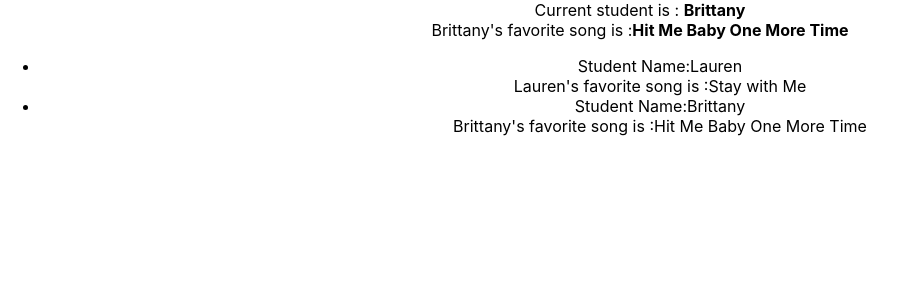
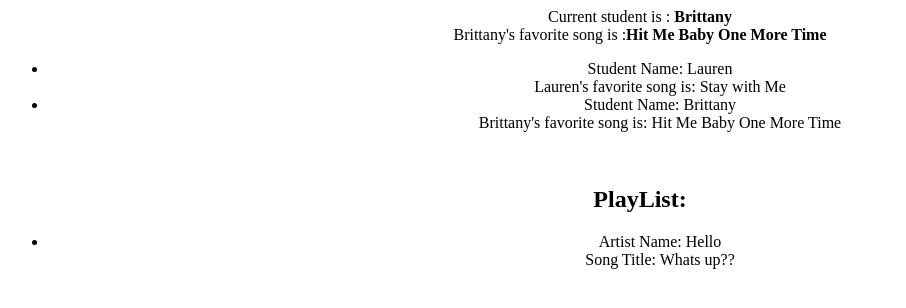
Before and after one commit to pleaseonthekeys/Redux_Mini_Sprint, a React (Create React App) app: page / in a window 1280 px wide. Shown: the top 308 px of the page, without its empty margins (0-906 px from the left). Built offline with nearby package versions, Linux system fonts and the light colour scheme.

Commit message:
switching to student branch

```diff
--- a/src/App.js
+++ b/src/App.js
@@ -5,10 +5,10 @@ import "./App.css";
 
 class App extends Component {
   render() {
-    console.log(">>> The state is >>> ", {
-      current: this.props.current,
-      students: this.props.students
-    });
+    // console.log(">>> The state is >>> ", {
+    //   current: this.props.current,
+    //   students: this.props.students
+    // });
     return (
       <div className="App">
         <span>
@@ -24,11 +24,24 @@ class App extends Component {
           {this.props.students.list.map(student => {
             return (
               <li>
-                <span>Student Name:{student.name}</span>
+                <span>Student Name: {student.name}</span>
                 <br />
                 <span>
-                  {student.name}'s favorite song is :{student.favorite}
+                  {student.name}'s favorite song is: {student.favorite}
                 </span>
+              </li>
+            );
+          })}
+        </ul>
+        <br />
+        <h2>PlayList: </h2>
+        <ul>
+          {this.props.playList.playList.map(song => {
+            return (
+              <li>
+                <span>Artist Name: {song.artist}</span>
+                <br />
+                <span>Song Title: {song.songTitle}</span>
               </li>
             );
           })}
--- a/src/index.css
+++ /dev/null
@@ -1,13 +0,0 @@
-body {
-  margin: 0;
-  font-family: -apple-system, BlinkMacSystemFont, 'Segoe UI', 'Roboto', 'Oxygen',
-    'Ubuntu', 'Cantarell', 'Fira Sans', 'Droid Sans', 'Helvetica Neue',
-    sans-serif;
-  -webkit-font-smoothing: antialiased;
-  -moz-osx-font-smoothing: grayscale;
-}
-
-code {
-  font-family: source-code-pro, Menlo, Monaco, Consolas, 'Courier New',
-    monospace;
-}
--- a/src/index.js
+++ b/src/index.js
@@ -2,9 +2,8 @@ import React from "react";
 import ReactDOM from "react-dom";
 
 import { Provider } from "react-redux";
-import store from "./stores";
+import store from "./store";
 
-import "./index.css";
 import App from "./App";
 import * as serviceWorker from "./serviceWorker";
 
--- a/src/stores.js
+++ b/src/store.js
@@ -36,7 +36,7 @@ const currentStudentReducer = function(
 //action types are available to all reducers so that they can all be handled as needed, which is why we need a switch statement
 //what do you see when you log action.type in this econd reducer?
 
-const studentsReducer = function(previousState = {}, action) {
+const studentsReducer = function(previousState = { list: [] }, action) {
   // console.log(">>> ACTION OF Type >>> stud " + action.type);
   //console.log(">>> ACTION's PAYLOAD IS >>> stud ", action.payload);
   switch (action.type) {
@@ -51,12 +51,11 @@ const studentsReducer = function(previousState = {}, action) {
 };
 
 //write a playlist reducer
-const playListReducer = function(previousState = {}, action) {
+const playListReducer = function(previousState = { playList: [] }, action) {
   switch (action.type) {
     case "ADD_TO_GROUP_PLAYLIST":
       return {
-        artistName: action.payload.artist,
-        songTitle: action.payload.songTitle
+        playList: [...previousState.playList, action.payload]
       };
     default:
       return previousState;
```
